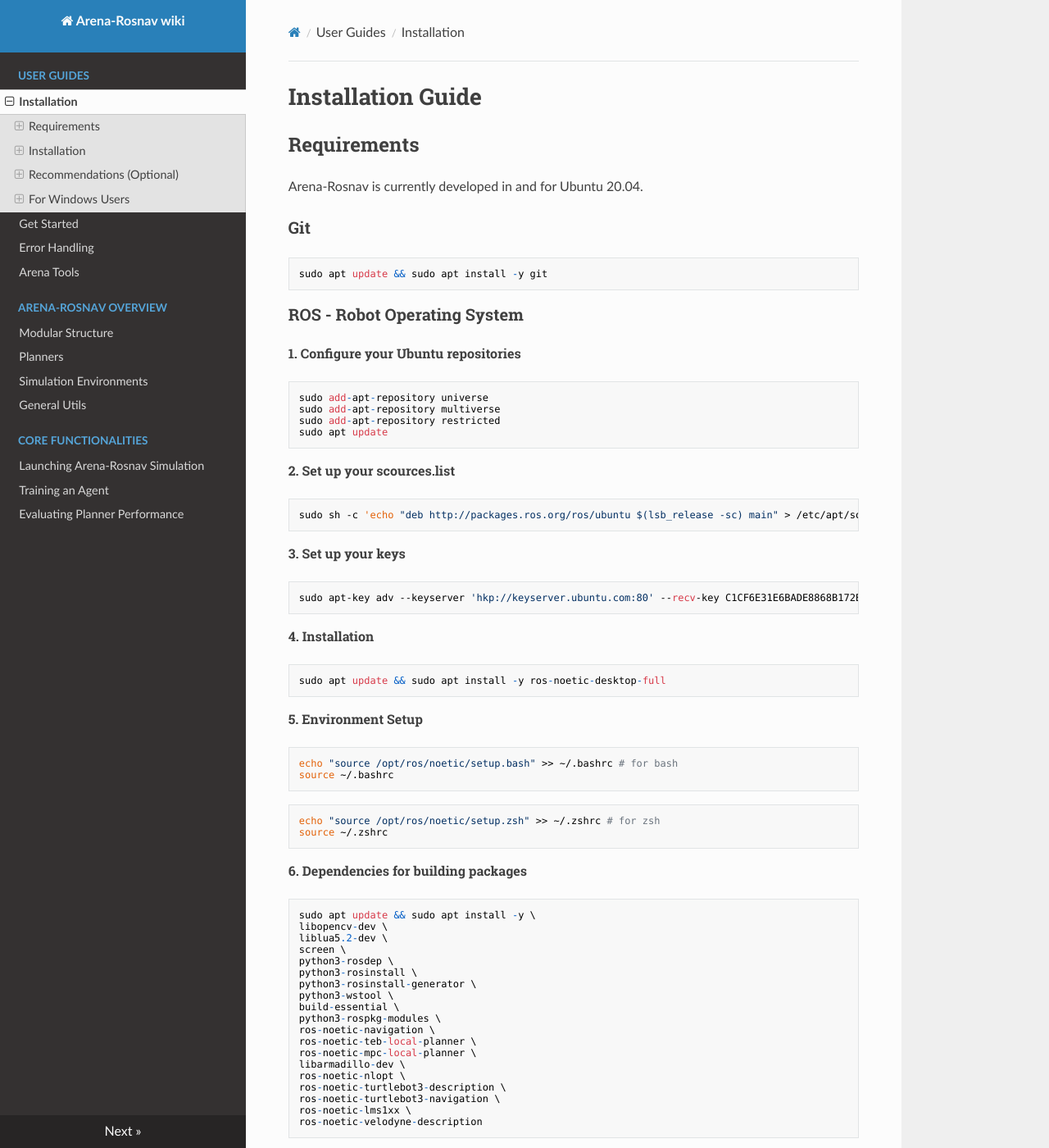
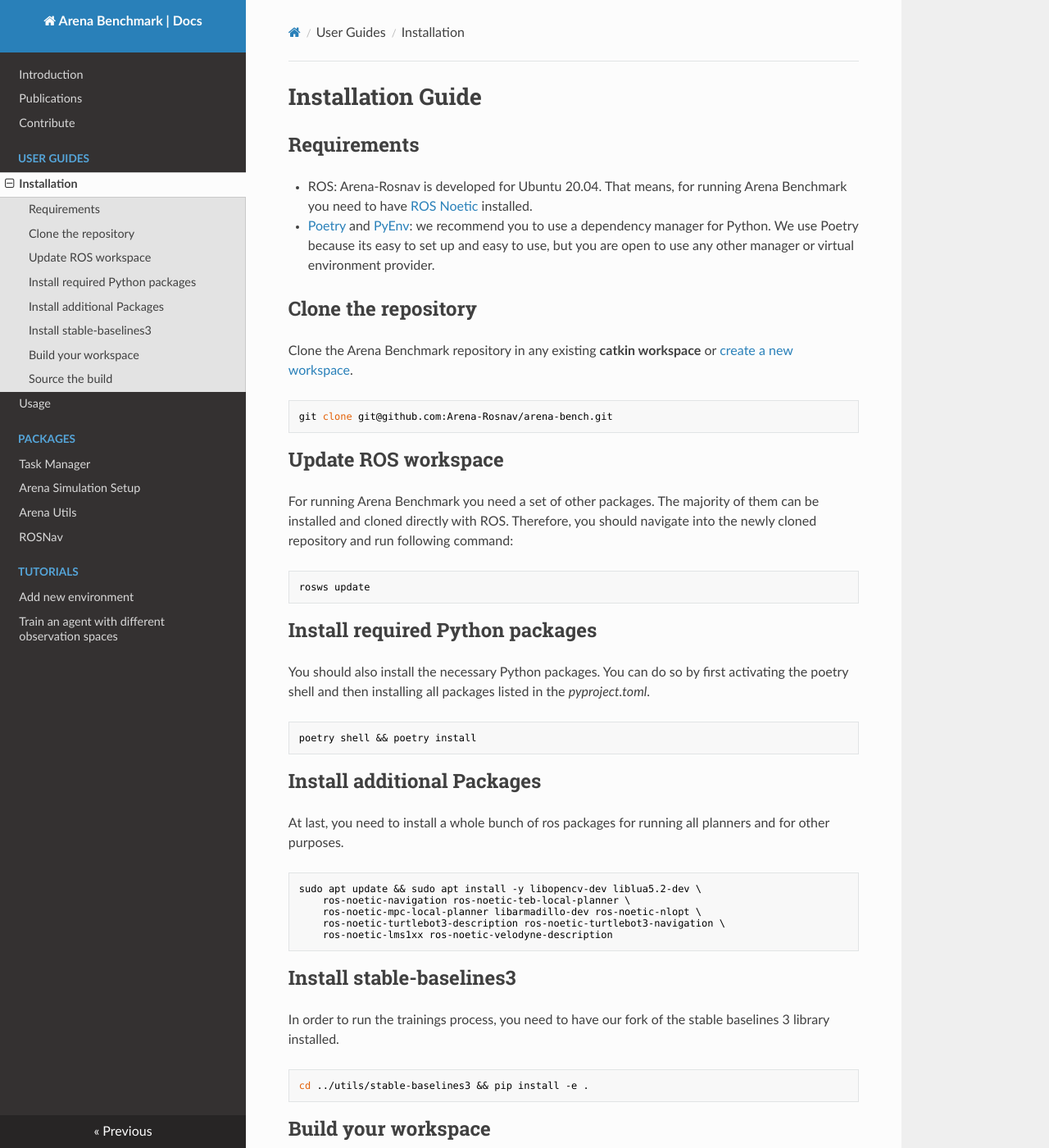
Before and after one commit to Arena-Rosnav/.github, an MkDocs documentation site: the page built from docs/user_guides/installation.md, in a window 1280 px wide and 1400 px high. Shown: the whole window at 82% size. Built offline with MkDocs 1.6.1, drawn with Linux system fonts in a browser that asks for light colours; nearby versions of some CDN libraries; some of the changed text lies outside the part shown.

Commit message:
added doc reference to readme | updated readme to show more importend informations | updated docs to new structure and rewrote installation and introduction part

````diff
--- a/docs/user_guides/installation.md
+++ b/docs/user_guides/installation.md
@@ -1,243 +1,70 @@
 # Installation Guide
 
 ## Requirements
-Arena-Rosnav is currently developed in and for Ubuntu 20.04.
 
-### Git
+- ROS: Arena-Rosnav is developed for Ubuntu 20.04. That means, for running Arena Benchmark you need to have [ROS Noetic](http://wiki.ros.org/noetic/Installation) installed.
+- [Poetry](https://python-poetry.org/) and [PyEnv](https://github.com/pyenv/pyenv): we recommend you to use a dependency manager for Python. We use Poetry because its easy to set up and easy to use, but you are open to use any other manager or virtual environment provider.
 
-```
-sudo apt update && sudo apt install -y git
+## Clone the repository
+
+Clone the Arena Benchmark repository in any existing **catkin workspace** or [create a new workspace](http://wiki.ros.org/catkin/Tutorials/create_a_workspace).
+
+```bash
+git clone git@github.com:Arena-Rosnav/arena-bench.git
 ```
 
-### ROS - Robot Operating System
-###### 1. Configure your Ubuntu repositories
+## Update ROS workspace
 
-```
-sudo add-apt-repository universe
-sudo add-apt-repository multiverse
-sudo add-apt-repository restricted
-sudo apt update
-```
+For running Arena Benchmark you need a set of other packages. The majority of them can be installed and cloned directly with ROS. Therefore, you should navigate into the newly cloned repository and run following command:
 
-###### 2. Set up your scources.list
-
-```
-sudo sh -c 'echo "deb http://packages.ros.org/ros/ubuntu $(lsb_release -sc) main" > /etc/apt/sources.list.d/ros-latest.list'
-```
-
-###### 3. Set up your keys
-
-```
-sudo apt-key adv --keyserver 'hkp://keyserver.ubuntu.com:80' --recv-key C1CF6E31E6BADE8868B172B4F42ED6FBAB17C654
-```
-
-###### 4. Installation
-
-```
-sudo apt update && sudo apt install -y ros-noetic-desktop-full
-```
-
-###### 5. Environment Setup
-
-```
-echo "source /opt/ros/noetic/setup.bash" >> ~/.bashrc # for bash
-source ~/.bashrc
-```
-
-```
-echo "source /opt/ros/noetic/setup.zsh" >> ~/.zshrc # for zsh
-source ~/.zshrc
-```
-
-###### 6. Dependencies for building packages
-
-```
-sudo apt update && sudo apt install -y \
-libopencv-dev \
-liblua5.2-dev \
-screen \
-python3-rosdep \
-python3-rosinstall \
-python3-rosinstall-generator \
-python3-wstool \
-build-essential \
-python3-rospkg-modules \
-ros-noetic-navigation \
-ros-noetic-teb-local-planner \
-ros-noetic-mpc-local-planner \
-libarmadillo-dev \
-ros-noetic-nlopt \
-ros-noetic-turtlebot3-description \
-ros-noetic-turtlebot3-navigation \
-ros-noetic-lms1xx \
-ros-noetic-velodyne-description
-```
-
-###### 7. Initialize rosdep
-
-```
-sudo rosdep init
-rosdep update
-```
-
-### Python Poetry
-
-```
-curl -sSL https://raw.githubusercontent.com/python-poetry/poetry/master/get-poetry.py | python3 -
-source $HOME/.poetry/env
-```
-
-## Installation
-
-!!! note
-    Make sure your machine fulfills all the mandatory requirements listed above.
-
-###### 1. Create catkin workspace
-```
-mkdir -p catkin_ws/src # name of the workspace can be arbitrary
-cd catkin_ws/src
-```
-
-###### 2. Clone Arena-Rosnav repository
-```
-git clone https://github.com/Arena-Rosnav/arena-rosnav
-cd arena-rosnav
-```
-
-###### 3. Update the ROS workspace
-```
+```bash
 rosws update
 ```
 
-###### 4. Install python packages with poetry
-```
+## Install required Python packages
+
+You should also install the necessary Python packages. You can do so by first activating the poetry shell and then installing all packages listed in the _pyproject.toml_.
+
+```bash
 poetry shell && poetry install
 ```
 
-###### 5. Install stable-baselines3
+## Install additional Packages
+
+At last, you need to install a whole bunch of ros packages for running all planners and for other purposes.
+
+```bash
+sudo apt update && sudo apt install -y libopencv-dev liblua5.2-dev \
+    ros-noetic-navigation ros-noetic-teb-local-planner \
+    ros-noetic-mpc-local-planner libarmadillo-dev ros-noetic-nlopt \
+    ros-noetic-turtlebot3-description ros-noetic-turtlebot3-navigation \
+    ros-noetic-lms1xx ros-noetic-velodyne-description
+```
+
+## Install stable-baselines3
+
+In order to run the trainings process, you need to have our fork of the stable baselines 3 library installed.
+
 ```
 cd ../utils/stable-baselines3 && pip install -e .
 ```
 
-###### 6. Build your workspace
+## Build your workspace
+
 ```
 cd ../../.. && catkin_make
 ```
 
 !!! note
-    If packages are missing during the build process, simply add them with
-    ``` poetry add <package_name>```.
 
-###### 7. Source the build
+    If packages are missing during the build process, simply add them with `poetry add <package_name>`.
+
+## Source the build
+
 ```
-source devel/setup.zsh # for zsh
+source devel/setup.bash
 ```
 
-```
-source devel/setup.bash # for bash
-```
+Finished! Check out the [Usage](usage.md) to start using Arena Benchmark.
 
-
-Finished! Check out the [Quickstart Guides](get_started.md) to start using Arena-Rosnav.
-
-## Recommendations (Optional)
-
-### oh-my-zsh
-We recommend using oh-my-zsh. You can set up oh-my-zsh with the following steps.
-###### 1. Install zsh
-```
-sudo apt install zsh
-```
-###### 2. Install curl
-```
-sudo apt install curl
-```
-###### 3. Install oh-my-zsh
-```
-sh -c "$(curl -fsSL https://raw.githubusercontent.com/ohmyzsh/ohmyzsh/master/tools/install.sh)"
-```
-###### 4. Set up autosuggestions
-```
-git clone https://github.com/zsh-users/zsh-autosuggestions ${ZSH_CUSTOM:-~/.oh-my-zsh/custom}/plugins/zsh-autosuggestions
-```
-- Open your .zshrc with editor
-```
-nano ~/.zshrc
-```
-- Scroll down to ```plugins```
-- Insert ```zsh-autosuggestions``` into ```plugins=()```.
-Your plugins might look like this:
-```
-plugins=(git zsh-autosuggestions)
-```
-- Save with Ctrl+S
-- Exit with Crtl+X
-- Source your .zshrc
-```
-source $HOME/.zshrc
-```
-###### 5. Install Powerlevel10k Theme (optional)
-```
-git clone --depth=1 https://github.com/romkatv/powerlevel10k.git ${ZSH_CUSTOM:-$HOME/.oh-my-zsh/custom}/themes/powerlevel10k
-```
-- In your zshrc, search for ZSH_THEME, set ZSH_THEME="powerlevel10k/powerlevel10k", and follow install wizard.
-
-### Visual Studio Code
-We recommend using VSC as your programming environment. You can download VSC from the [official site](https://code.visualstudio.com/download).
-
-## For Windows Users
-
-### WSL2 (Windows-Subsystem for Linux)
-Please follow the steps in this [WSL installation guide for Windows 10](https://docs.microsoft.com/en-us/windows/wsl/install-win10) to install WSL2 on your computer.
-
-!!! note
-
-    You might encounter this problem during installation:
-
-    ```
-    Installing, this may take a few minutes...
-    WslRegisterDistribution failed with error: 0x80370102
-    Error: 0x80370102 The virtual machine could not be started because a required feature is not installed.
-    ```
-
-    This problem can be resolved by enabling CPU virtualization in your BIOS. How you can achieve this depends on your hardware.
-    [This guide from bleepingcomputer](https://www.bleepingcomputer.com/tutorials/how-to-enable-cpu-virtualization-in-your-computer-bios/) might help you with that.
-
-### Windows-X-Server
-To use WSL with graphical programs, an X-server will need to be installed on the Windows 10 system and the DISPLAY variable will need to be set in Bash/Zsh.
-One possible program to use is [VcXsrv](https://sourceforge.net/projects/vcxsrv/).
-
-###### 1. Set up DISPLAY variable
-- After installing the X-server you need to set the DISPLAY variable in your bash/zsh.
-- Use ```nano ~/.bashrc``` or ```nano ~/.zshrc``` and insert the following code on the bottom of the file.
-
-```export DISPLAY=$(cat /etc/resolv.conf | grep nameserver | awk '{print $2}'):0```
-
-- Save with Ctrl+S and exit via Ctrl+X.
-
-###### 2. Xlaunch Settings
-- Start Xlaunch and configure it the following way. In the end the configuration can be saved.
-###### 3. Display Settings
-- Choose Option: Multiple Windows
-- Set Display Number to 0
-
-![image](../images/display_settings.png)
-
-###### 4. Client Settings
-- Choose Option: Start no Client
-
-![image](../images/client_settings.png)
-
-###### 5. Extra Settings
-- Choose Option: Disable access control
-
-![image](../images/extra_settings.png)
-
-!!! note
-    If you encounter problems, you might go to Windows Defender Firewall -> Communication between Applications and Windows Firewall.
-    Look for VcXsrv and change the settings to both private and public checked.
-
-    Another problem might occur because of inbound rules from Windows Defender Firewall. Go to Windows Defender Firewall -> Advanced Settings -> Inbound -> Delete every rule for VcXsrv.
-
-### Visual Studio Code plus WSL Extension
-We recommend you use Visual Studio Code as your programming environment. Please follow the instructions in this [VS Code with WSL tutorial](https://docs.microsoft.com/en-us/windows/wsl/tutorials/wsl-vscode).
+Remenber to always have the poetry shell active and the catkin workspace sourced when using Arena Benchmark.
--- a/mkdocs.yml
+++ b/mkdocs.yml
@@ -1,21 +1,39 @@
 # mkdocs.yml
-site_name: Arena-Rosnav wiki
+site_name: Arena Benchmark | Docs
 
 nav:
+  - Introduction: "index.md"
+  - Publications: "publications.md"
+  - Contribute: "contribute.md"
+
   - User Guides:
-    - Installation: 'user_guides/installation.md'
-    - Get Started: 'user_guides/get_started.md'
-    - Error Handling: 'user_guides/error_handling.md'
-    - Arena Tools: "user_guides/arena-tools.md"
-  - Arena-Rosnav Overview:
-    - Modular Structure: 'overview/modular_structure.md'
-    - Planners: 'overview/planners.md'
-    - Simulation Environments: 'overview/simulation_environments.md'
-    - General Utils: 'overview/general_utils.md'
-  - Core Functionalities:
-    - Launching Arena-Rosnav Simulation: "core_functionalities/launch_simulation.md"
-    - Training an Agent: "core_functionalities/training.md"
-    - Evaluating Planner Performance: "core_functionalities/evaluation.md"
+      - Installation: "user_guides/installation.md"
+      - Usage: "user_guides/usage.md"
+
+  - Packages:
+      - Task Manager: "packages/task_generator.md"
+      - Arena Simulation Setup: "packages/arena_simulation_setup.md"
+      - Arena Utils: "packages/arena_utils.md"
+      - ROSNav: "packages/rosnav.md"
+
+  - Tutorials:
+      - Add new environment: "tutorials/add_new_environment.md"
+      - Train an agent with different observation spaces: "tutorials/train_agent_with_different_observation_spaces.md"
+
+  # - User Guides:
+  #     - Installation: "user_guides/installation.md"
+  #     - Get Started: "user_guides/get_started.md"
+  #     - Error Handling: "user_guides/error_handling.md"
+  #     - Arena Tools: "user_guides/arena-tools.md"
+  # - Arena-Rosnav Overview:
+  #     - Modular Structure: "overview/modular_structure.md"
+  #     - Planners: "overview/planners.md"
+  #     - Simulation Environments: "overview/simulation_environments.md"
+  #     - General Utils: "overview/general_utils.md"
+  # - Core Functionalities:
+  #     - Launching Arena-Rosnav Simulation: "core_functionalities/launch_simulation.md"
+  #     - Training an Agent: "core_functionalities/training.md"
+  #     - Evaluating Planner Performance: "core_functionalities/evaluation.md"
 
 markdown_extensions:
   - admonition
````
Also changed, not shown: docs/contribute.md (added, +1 -0 lines), docs/index.md (+54 -22 lines), docs/publications.md (added, +21 -0 lines), profile/README.md (+18 -43 lines).
